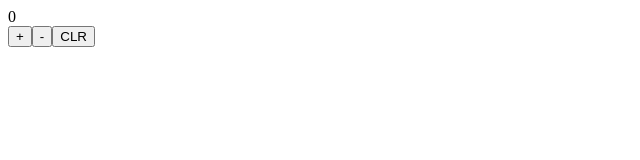
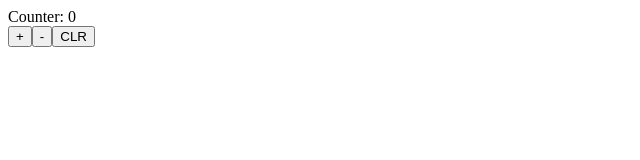
Before and after one commit to shirobrak/cicd-sandbox-react, a React app: page / in a window 1280 px wide. Shown: the top 160 px of the page, without its empty margins (0-640 px from the left). Built offline with nearby package versions, Linux system fonts and the light colour scheme.

Commit message:
Add counter prefix

```diff
--- a/src/components/Counter/index.tsx
+++ b/src/components/Counter/index.tsx
@@ -15,7 +15,7 @@ const Counter: FC = (): ReactElement => {
   return (
     <>
       <div className="display" test-dataid="display">
-        {count}
+        Counter: {count}
       </div>
       <button
         className="plusButton"
```
